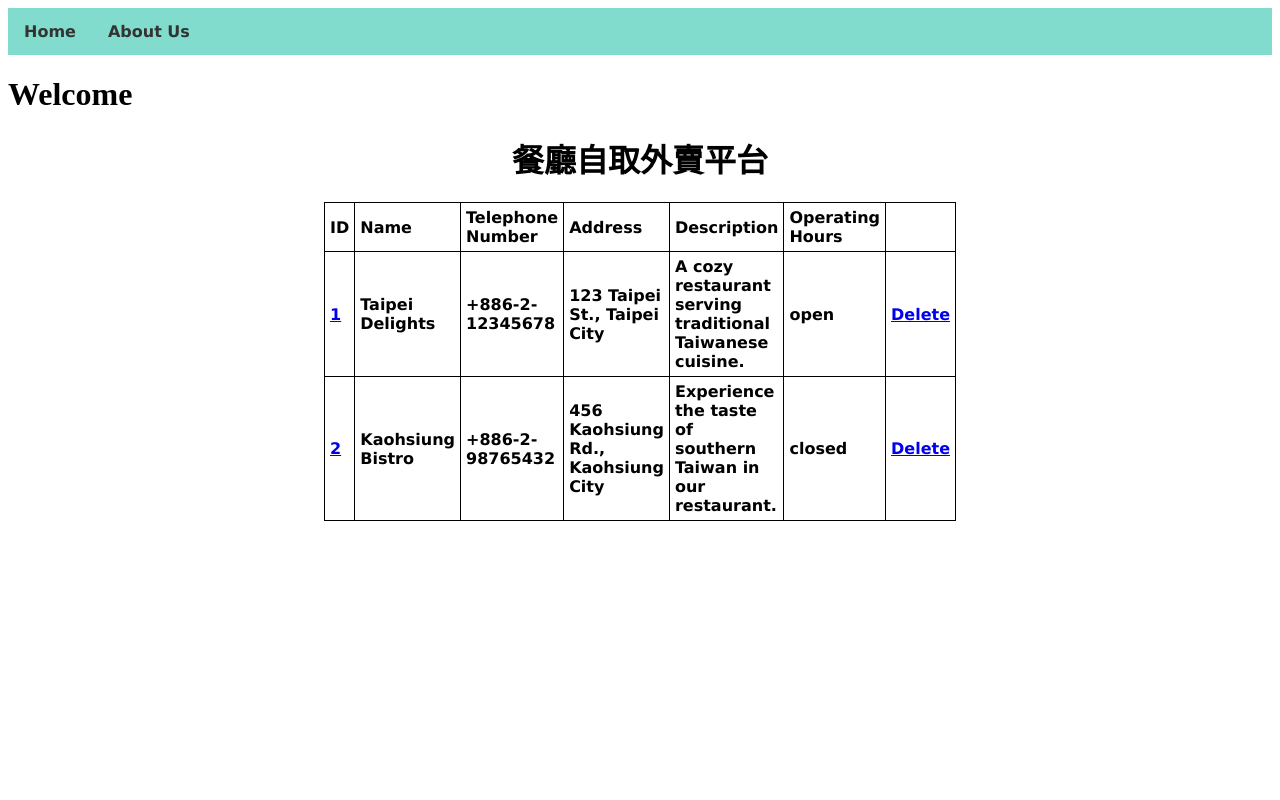
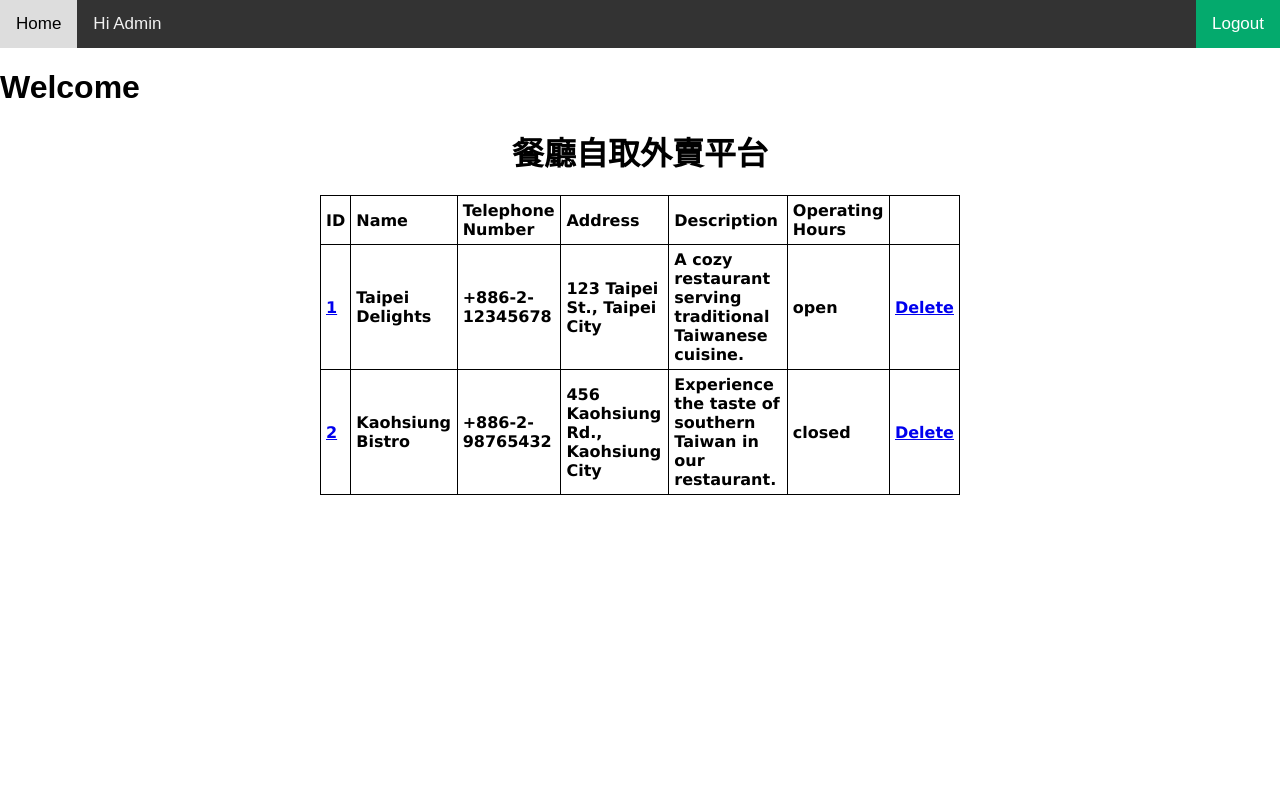
Before and after one commit to Irokanade/restaurant_takeout, a PHP site: page /adminRestPage.php in a window 1280 px wide. Run offline with PHP 8.4, Linux system fonts and the light colour scheme; a user stored in the database is signed in; data comes from the database, SQL or seed files in the repository; data that the repository does not hold is empty.

Commit message:
adm mainpage updt

```diff
--- a/adminNavbar.php
+++ b/adminNavbar.php
@@ -1,62 +1,91 @@
+<?php
+?>
+
 <style>
+    nav {
+        font-family: Arial, Helvetica, sans-serif;
+    }
+
     nav ul {
         list-style-type: none;
         margin: 0;
         padding: 0;
-        background-color: #81DCCD;
+        background-color: #5085C4;
         overflow: hidden;
     }
 
-    nav li.has {
+    nav li {
         float: left;
     }
 
     nav li a {
         display: block;
-        color: #333;
+        color: #FFFFFF;
+        font-weight: bold;
         text-align: center;
         padding: 14px 16px;
         text-decoration: none;
-        font-family:'Lucida Sans';
-        font-weight: bold;
     }
 
     nav li a:hover {
-        background-color: #72C6B8;
+        background-color: #ddd;
     }
 
-    nav li.acclogout {
-        float : right;
+    table, th, td {
+        border: 1px solid black;
+        border-collapse: collapse;
+    }
+
+    th, td {
+        padding: 5px;
+        text-align: left;
+    }
+
+    body {
+        margin: 0;
+        font-family: Arial, Helvetica, sans-serif;
+    }
+
+    .topnav {
+        overflow: hidden;
+        background-color: #333;
+    }
+
+    .topnav a {
+        float: left;
+        color: #f2f2f2;
+        text-align: center;
+        padding: 14px 16px;
+        text-decoration: none;
+        font-size: 17px;
+    }
+
+    .topnav a:hover {
+        background-color: #ddd;
+        color: black;
+    }
+
+    .topnav a.activeright {
+        background-color: #04AA6D;
+        color: white;
+        float: right;
+    }
+    .topnav .active {
+        background-color: #04AA6D;
+        color: white;
     }
 
 </style>
+<div class="topnav">
+    <a class="active" href="adminMainPage.php">Home</a>
+    <a> Hi Admin </a>
+    <?php
+        if (isset($_SESSION['login_user'])) {
+            $user_name = $_SESSION['login_user'];
+            echo '<a class="activeright" href="logout.php">Logout</a>';
+        } else {
+            echo '<a class="active" href="login.php">Login</a>';
+        }
+        ?>
 
-<nav>
-    <ul>
-        <li class="has"><a class="active" href="adminMainPage.php">Home</a></li>
-        <li class="has"><a href="aboutUs.php">About Us</a></li>
-
-        <?php
-        if(!isset($_SESSION['login_user'])){
-            echo '<li><a class="active" href="login.php">Login';
-        } else {
-            $sql = "SELECT user_name FROM login_cred WHERE login_id = '$login_session'";
-            $result = $conn->query($sql);
-            if ($result->num_rows > 0) {
-                $row = mysqli_fetch_array($result, MYSQLI_ASSOC);
-                $user_name = $row["user_name"];
-                if($user_name == NULL){
-                    echo '<li><a class="active" href="login.php">Login';
-                } else {
-                    echo '<li class="acclogout"><a class="active" href="logout.php">Logout';
-                    echo '</a></li>';
-                    echo '<li class="acclogout"><a href="userpage.php">Hi ';
-                    echo $user_name;
-                }
-            }
-        }
-
-        ?></a></li>
-
-    </ul>
-</nav>
+</div>
--- a/adminUsersPage.php
+++ b/adminUsersPage.php
@@ -1,5 +1,5 @@
 <?php
-    include('session.php');
+    include('sessionAdmin.php');
 	include("config.php");
 ?>
 <?php include('adminNavbar.php'); ?>
@@ -29,7 +29,6 @@
 		if ($result->num_rows > 0) {
 			$row = mysqli_fetch_array($result, MYSQLI_ASSOC);
 			$user_name = $row["user_name"];
-			echo $user_name;
 		}
 		?></h1>
 <h1 align="center">User List</h1>
```
Also changed, not shown: adminMainPage.php (+171 -7 lines).
